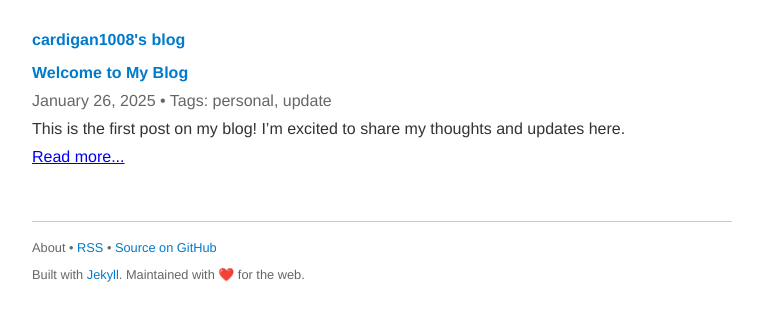
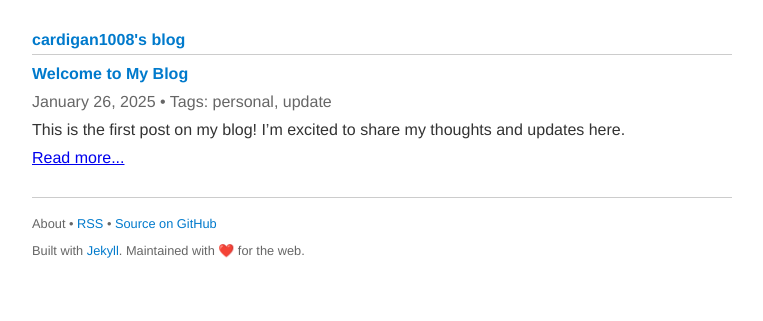
Before and after one commit to cardigan1008/cardigan1008.github.io, a Jekyll site: the page built from blog.md, in a window 1280 px wide. Shown: the top 321 px of the page, without its empty margins (258-1021 px from the left). Built offline with Jekyll 4.4.1, drawn with Linux system fonts in a browser that asks for light colours.

Commit message:
feat: add post

```diff
--- a/assets/css/blog.css
+++ b/assets/css/blog.css
@@ -21,12 +21,12 @@
     color: #007acc;
     margin-bottom: 10px;
     padding-bottom: 5px;
+    border-bottom: 1px solid #ccc;
     text-align: left;
 }
 
 .blog-posts .post {
     margin-bottom: 30px;
-    padding-bottom: 15px;
     text-align: left;
 }
 
```
